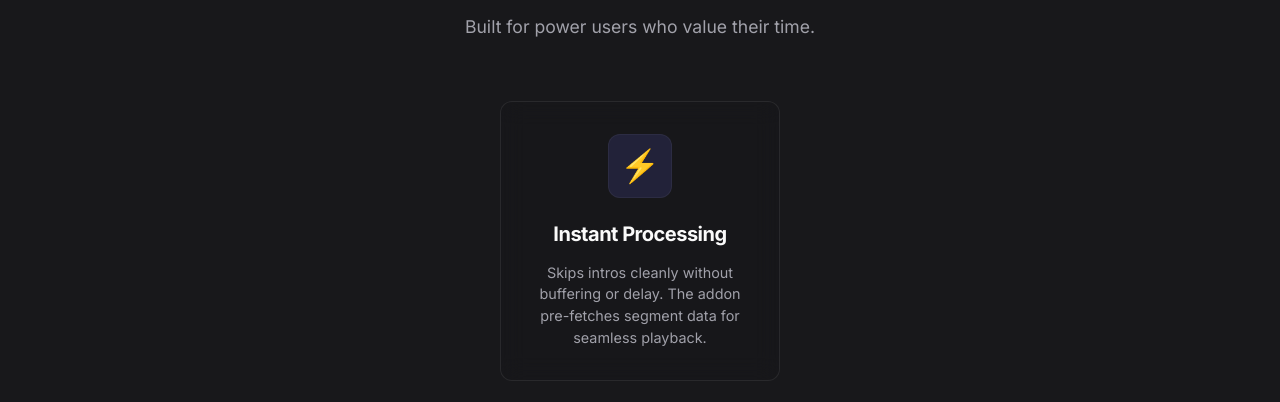
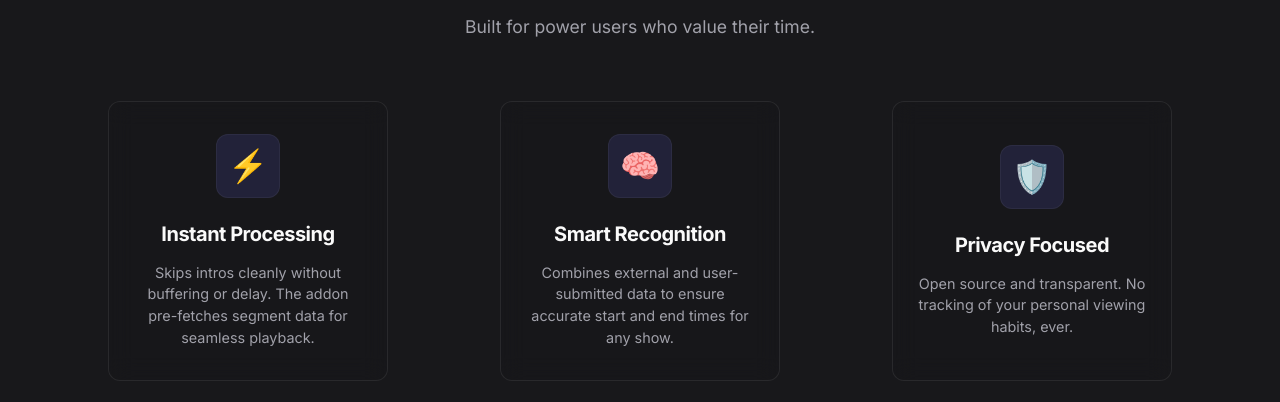
Before and after one commit to introhaterapp/IntroHater, a website: page docs/index.html in a window 1280 px wide. Shown: the part 886-1288 px from the top of the page. Drawn offline with Linux system fonts and the light colour scheme; no server answers.

Commit message:
style update

```diff
--- a/docs/css/style.css
+++ b/docs/css/style.css
@@ -1540,10 +1540,6 @@ table.dataTable tbody td {
 
 .section {
     padding: 60px 0;
-}
-
-.grid-3 {
-    grid-template-columns: 1fr;
 }
 
 
```
